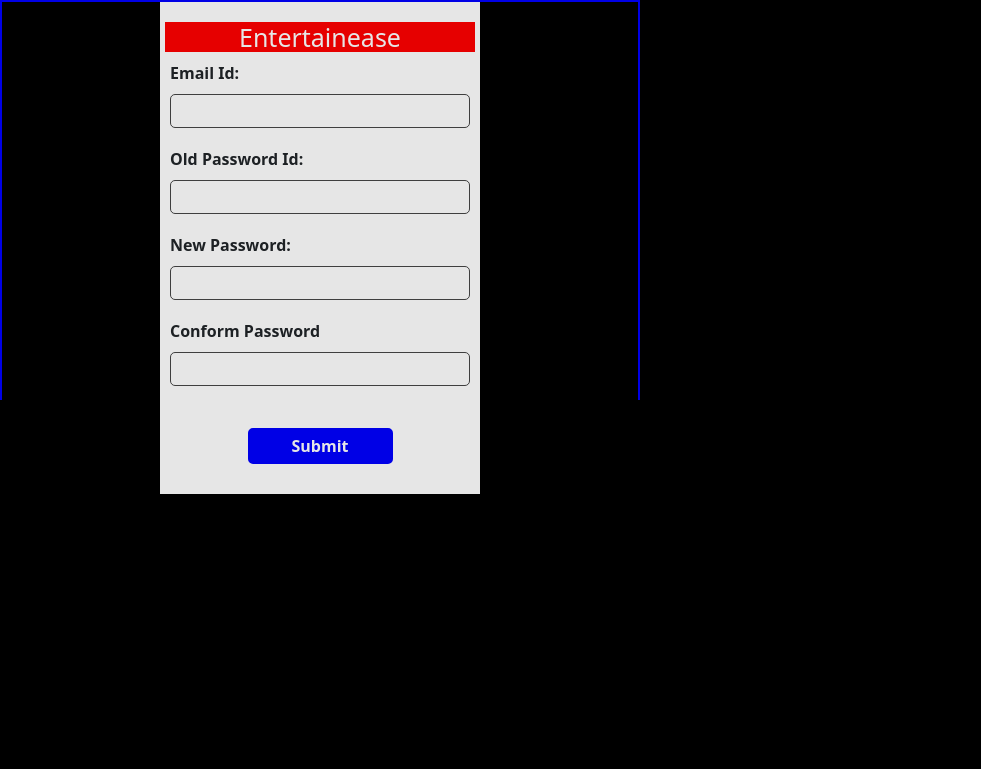
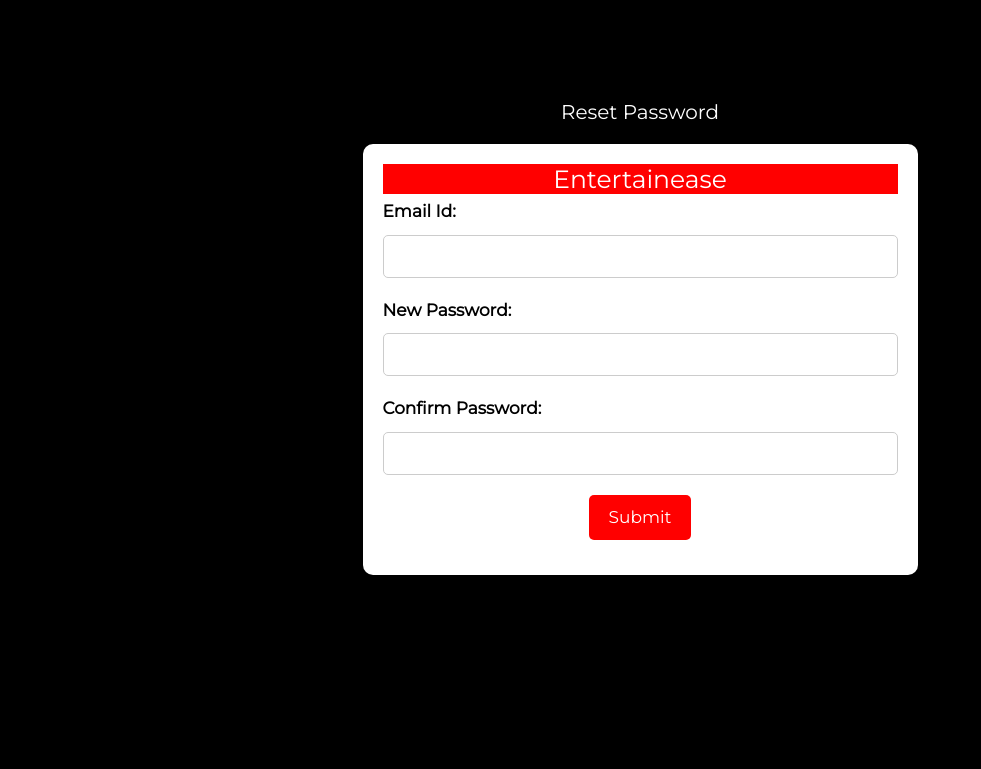
Before and after one commit to tushar-26/Entertainease, a PHP site: page /forget_password.php in a window 1280 px wide. Shown: the top 769 px of the page, without its empty margins (0-981 px from the left). Run offline with PHP 8.4, Linux system fonts and the light colour scheme.

Commit message:
reset-password-added

```diff
--- a/admin/templates/navbar.php
+++ b/admin/templates/navbar.php
@@ -13,6 +13,7 @@ body {
     font-family: Arial, sans-serif;
     margin: 0;
     padding: 0;
+
 }
 .navbar {
     background-color:rgb(0, 128, 255);
@@ -66,7 +67,8 @@ body {
     	<?php
     		if (isset($_SESSION['admin'])) {
     			?>
-    				<a class="nav-link" href="../admin/admin-logout.php">Sign out</a>
+                   <h4 style="display: inline-block; margin-right: 1000px; color:orangered; font-family: arial; font-style:italic; box-shadow: red 0 0 20px; padding: 3px;">Admin Panel</h3>
+    				<a class="nav-link" href="../admin/admin-logout.php" style="display: inline-block;">Sign out</a>
     			<?php
     		}
     	?>
--- a/forget_password.php
+++ b/forget_password.php
@@ -1,270 +1,154 @@
-<!--<html>
-<head>
-<link rel="icon" type="image/jpg" href="img/logo.jpg">
-<title> Login Page</title>
-<link href="https://fonts.googleapis.com/css?family=Montserrat" rel="stylesheet">
-<link rel="stylesheet" href="https://stackpath.bootstrapcdn.com/bootstrap/3.4.1/css/bootstrap.min.css">
-<link rel="stylesheet" href="site.css" />
-    <link href="https://cdn.jsdelivr.net/npm/bootstrap@5.0.0-beta2/dist/css/bootstrap.min.css" rel="stylesheet">
-  <script src="https://code.jquery.com/jquery-3.5.1.min.js"></script>
-</head>
-<body>
-<div>
-	<div class="parent-container">
-
-		<table width="100%" height="100%">
-		<tr>
-			<td align="center" valign="middle">
-				<div class="loginholder">
-
-					<table style="background-color:white;" class="table-condensed">
-					<tr>
-
-  						<a href="./index.html"><img src="img/logo.png" alt="" width="250px"></a>
-					</tr>
-					<tr>
-						<td><b>Email Id:</b></td>
-					</tr>
-					<tr>
-						<td><input type="text" class="inputbox" id="email"/>
-              <br><p id="emailerror"></p></td>
-					</tr>
-					<tr>
-						<td><b>Old Password Id:</b></td>
-					</tr>
-					<tr>
-						<td><input type="password" class="inputbox" id="oldpassword"/>
-              <br><p id="oldpassworderror"></p></td>
-					</tr>
-					<tr>
-						<td><b>New Password:</b></td>
-					</tr>
-					<tr>
-						<td><input type="password" class="inputbox" id="newpassword" />
-              <br><p id="newpassworderror"></p> </td>
-
-					</tr>
-					<tr>
-						<td><b>Conform Password</b></td>
-					</tr>
-					<tr>
-						<td><input type="password" class="inputbox" id="cpassword"/>
-              <br><p id="cpassworderror"></p><div id="msg"></div></td>
-					</tr>
-					<tr>
-						<td align="center"><br />
-
-						 <button class="btn-normal" id="login">Submit</button>
-						</td>
-					</tr>
-
-
-					</table>
-
-				</div>
-			</td>
-		</tr>
-		</table>
-	</div>
-</div>
-<script type="text/javascript">
-
-	$(document).ready(function(){
-  $("#login").click(function(){
-    var email = $("#email").val().trim();
-    var oldpassword = $("#oldpassword").val().trim();
-    var newpassword = $("#newpassword").val().trim();
-    var cpassword = $("#cpassword").val().trim();
-
-
-     if( email == "" )
- {
-  error = " <font color='red'>!Requrie Name.</font> ";
-  document.getElementById( "emailerror" ).innerHTML = error;
-  return false;
- }
-
-  if( oldpassword == "")
- {
-  error = " <font color='red'>!Requrie Email.</font> ";
-  document.getElementById( "oldpassworderror" ).innerHTML = error;
-  return false;
- }
-
-  if( newpassword == "")
- {
-  error = " <font color='red'>!Requrie Email.</font> ";
-  document.getElementById( "newpassworderror" ).innerHTML = error;
-  return false;
- }
-
-  if( cpassword == "")
- {
-  error = " <font color='red'>!Requrie Email.</font> ";
-  document.getElementById( "cpassworderror" ).innerHTML = error;
-  return false;
- }
-  if( cpassword != newpassword)
- {
-  error = " <font color='red'>!Password is not Match.</font> ";
-  document.getElementById( "cpassworderror" ).innerHTML = error;
-  return false;
- }
-    $.ajax({
-      url:'forget.php',
-      type:'post',
-      data:{email:email,oldpassword:oldpassword,newpassword:newpassword},
-      success:function(response){
-          if(response == 1){
-                                    window.location = "login.php";
-                                }else{
-                                     error = " <font color='red'>!Invalid UserId.</font> ";
-                                     document.getElementById( "msg" ).innerHTML = error;
-                                      return false;
-                                }
-        $("#message").html(response);
-      }
-    });
-  });
-});
-</script>
-</body>
-</html> -->
-<html>
+<!DOCTYPE html>
+<html lang="en">
 
 <head>
-  <title> Login Page</title>
+  <meta charset="UTF-8">
+  <meta name="viewport" content="width=device-width, initial-scale=1.0">
+  <title>Forget Password</title>
   <link href="https://fonts.googleapis.com/css?family=Montserrat" rel="stylesheet">
   <link rel="stylesheet" href="https://stackpath.bootstrapcdn.com/bootstrap/3.4.1/css/bootstrap.min.css">
-  <link rel="stylesheet" href="site.css" />
-  <link href="https://cdn.jsdelivr.net/npm/bootstrap@5.0.0-beta2/dist/css/bootstrap.min.css" rel="stylesheet">
+  <link rel="stylesheet" href="https://cdn.jsdelivr.net/npm/bootstrap@5.0.0-beta2/dist/css/bootstrap.min.css">
   <script src="https://code.jquery.com/jquery-3.5.1.min.js"></script>
+  <style>
+    body {
+      background-color: black;
+      color: white;
+      font-family: 'Montserrat', sans-serif;
+      margin-top: 100px;
+    }
+
+    .loginholder {
+      background-color: white;
+      padding: 20px;
+      border-radius: 10px;
+      box-shadow: 0 0 10px rgba(0, 0, 0, 0.5);
+      color: black;
+    }
+
+    .inputbox {
+      width: 100%;
+      padding: 10px;
+      margin: 5px 0;
+      border: 1px solid #ccc;
+      border-radius: 5px;
+    }
+
+    .btn-normal {
+      background-color: red;
+      color: white;
+      padding: 10px 20px;
+      border: none;
+      border-radius: 5px;
+      cursor: pointer;
+    }
+
+    .btn-normal:hover {
+      background-color: darkred;
+    }
+
+    .error {
+      color: red;
+    }
+
+    .success {
+      color: green;
+    }
+  </style>
 </head>
 
-<body style="background-color: black;">
-  <div>
-    <div class="parent-container" style="background-color: black;">
-
-      <table width=" 100%" height="100%" style="background-color: black;">
-        <tr>
-          <td align="center" valign="middle">
-            <div class="loginholder">
-
-              <table style="background-color:white;" class="table-condensed">
-                <tr>
-
-                  <a href="./index.html" style="text-decoration: none;">
-                    <h1 style="color: white; background-color:red">Entertainease</h1>
-                  </a>
-                </tr>
-                <tr>
-                  <td><b>Email Id:</b></td>
-                </tr>
-                <tr>
-                  <td><input type="text" class="inputbox" id="email" />
-                    <br>
-                    <p id="emailerror"></p>
-                  </td>
-                </tr>
-                <tr>
-                  <td><b>Old Password Id:</b></td>
-                </tr>
-                <tr>
-                  <td><input type="password" class="inputbox" id="oldpassword" />
-                    <br>
-                    <p id="oldpassworderror"></p>
-                  </td>
-                </tr>
-                <tr>
-                  <td><b>New Password:</b></td>
-                </tr>
-                <tr>
-                  <td><input type="password" class="inputbox" id="newpassword" />
-                    <br>
-                    <p id="newpassworderror"></p>
-                  </td>
-
-                </tr>
-                <tr>
-                  <td><b>Conform Password</b></td>
-                </tr>
-                <tr>
-                  <td><input type="password" class="inputbox" id="cpassword" />
-                    <br>
-                    <p id="cpassworderror"></p>
-                    <div id="msg"></div>
-                  </td>
-                </tr>
-                <tr>
-                  <td align="center"><br />
-
-                    <button class="btn-normal" id="login">Submit</button>
-                  </td>
-                </tr>
-
-
-              </table>
-
+<body>
+  <h2 style="margin-top: 0; text-align:center">Reset Password</h2>
+  <div class="container" style="margin-top: 20px;">
+    <div class="row justify-content-center">
+      <div class="col-md-6">
+        <div class="loginholder">
+          <a href="./index.html" style="text-decoration: none;">
+            <h1 style="color: white; background-color:red; text-align: center;">Entertainease</h1>
+          </a>
+          <form id="forgetPasswordForm">
+            <div class="form-group">
+              <label for="email" style="font-size: 17px;">Email Id:</label>
+              <input type="text" class="inputbox" id="email" style="font-size: 14px;" />
+              <p id="emailerror" class="error"></p>
             </div>
-          </td>
-        </tr>
-      </table>
+            <div class="form-group">
+              <label for="newpassword" style="font-size: 17px;">New Password:</label>
+              <input type="password" class="inputbox" id="newpassword" style="font-size: 14px;" />
+              <p id="newpassworderror" class="error"></p>
+            </div>
+            <div class="form-group">
+              <label for="cpassword" style="font-size: 17px;">Confirm Password:</label>
+              <input type="password" class="inputbox" id="cpassword" style="font-size: 14px;" />
+              <p id="cpassworderror" class="error"></p>
+            </div>
+            <div id="msg" class="error"></div>
+            <div id="successmsg" class="success" style="font-size: 17px;"></div>
+            <div class="form-group text-center">
+              <button type="button" class="btn-normal" id="login" style="font-size: 17px;">Submit</button>
+            </div>
+          </form>
+        </div>
+      </div>
     </div>
   </div>
   <script type="text/javascript">
-    $(document).ready(function() {
-      $("#login").click(function() {
+    $(document).ready(function () {
+      $("#login").click(function () {
         var email = $("#email").val().trim();
-        var oldpassword = $("#oldpassword").val().trim();
         var newpassword = $("#newpassword").val().trim();
         var cpassword = $("#cpassword").val().trim();
-
+        var error = "";
 
         if (email == "") {
-          error = " <font color='red'>!Requrie Name.</font> ";
-          document.getElementById("emailerror").innerHTML = error;
+          error = "Email is required.";
+          $("#emailerror").html(error);
           return false;
-        }
-
-        if (oldpassword == "") {
-          error = " <font color='red'>!Requrie Email.</font> ";
-          document.getElementById("oldpassworderror").innerHTML = error;
-          return false;
+        } else {
+          $("#emailerror").html("");
         }
 
         if (newpassword == "") {
-          error = " <font color='red'>!Requrie Email.</font> ";
-          document.getElementById("newpassworderror").innerHTML = error;
+          error = "New password is required.";
+          $("#newpassworderror").html(error);
           return false;
+        } else {
+          $("#newpassworderror").html("");
         }
 
         if (cpassword == "") {
-          error = " <font color='red'>!Requrie Email.</font> ";
-          document.getElementById("cpassworderror").innerHTML = error;
+          error = "Confirm password is required.";
+          $("#cpassworderror").html(error);
           return false;
+        } else {
+          $("#cpassworderror").html("");
         }
+
         if (cpassword != newpassword) {
-          error = " <font color='red'>!Password is not Match.</font> ";
-          document.getElementById("cpassworderror").innerHTML = error;
+          error = "Passwords do not match.";
+          $("#cpassworderror").html(error);
           return false;
+        } else {
+          $("#cpassworderror").html("");
         }
+
         $.ajax({
           url: 'forget.php',
           type: 'post',
           data: {
             email: email,
-            oldpassword: oldpassword,
             newpassword: newpassword
           },
-          success: function(response) {
+          success: function (response) {
             if (response == 1) {
-              window.location = "login.php";
+              $("#successmsg").html("Password changed successfully. Redirecting to login_form page...");
+              setTimeout(function () {
+                window.location = "login_form.php";
+              }, 5000);
             } else {
-              error = " <font color='red'>!Invalid UserId.</font> ";
-              document.getElementById("msg").innerHTML = error;
+              error = "Invalid UserId.";
+              $("#msg").html(error);
               return false;
             }
-            $("#message").html(response);
           }
         });
       });
```
Also changed, not shown: forget.php (+17 -12 lines).
